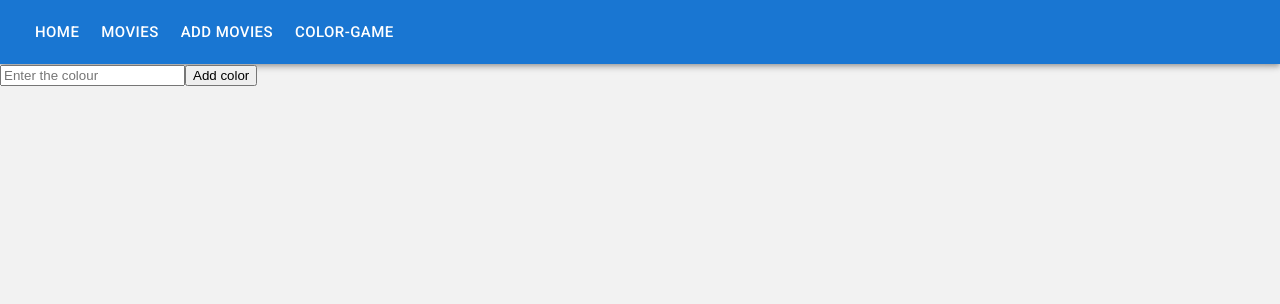
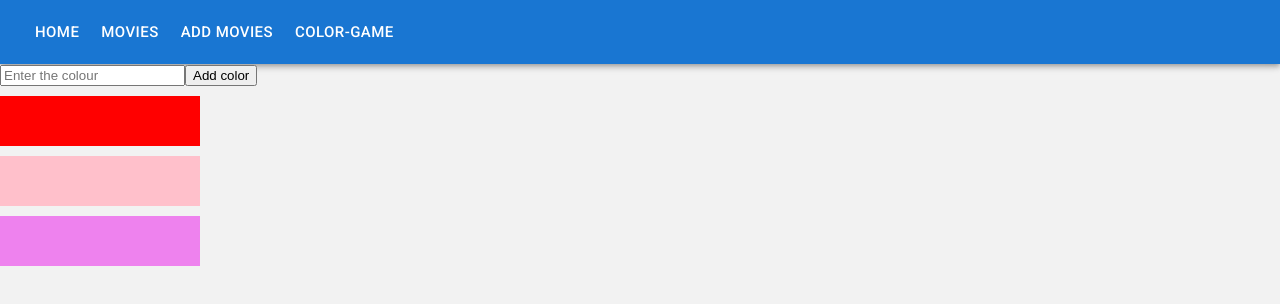
Before and after one commit to V-Piraisoodan/movieApp, a React (Create React App) app in the folder myapp/: page /color-game in a window 1280 px wide. Shown: the top 304 px of the page. Built offline with nearby package versions, Linux system fonts and the light colour scheme.

Commit message:
color page correction

```diff
--- a/myapp/src/color/Addcolour.js
+++ b/myapp/src/color/Addcolour.js
@@ -15,13 +15,15 @@ export function Addcolour() {
   const [colors, setColors] = useState(["red", "pink", "violet"]);
   //  Type the input -> onChange -> event.target.value -> Setcolor
   //
-  return <div>
+  return (
+  <div>
     <input style={styles}
       onChange={(event) => setColor(event.target.value)} placeholder="Enter the colour" />
     {/* we want to print color value,so color ingu mention pannanum. */}
     <button onClick={() => setColors([...colors, color])}>Add color</button>
-    {colors.map((clr, index) => { <Addcolorbox key={index} clr={clr} />; })}
+    {colors.map((clr, index) =>  <Addcolorbox key={index} clr={clr} /> )}
 
     {/* <p>hi</p> */}
-  </div>;
+  </div>
+  )
 }
```
